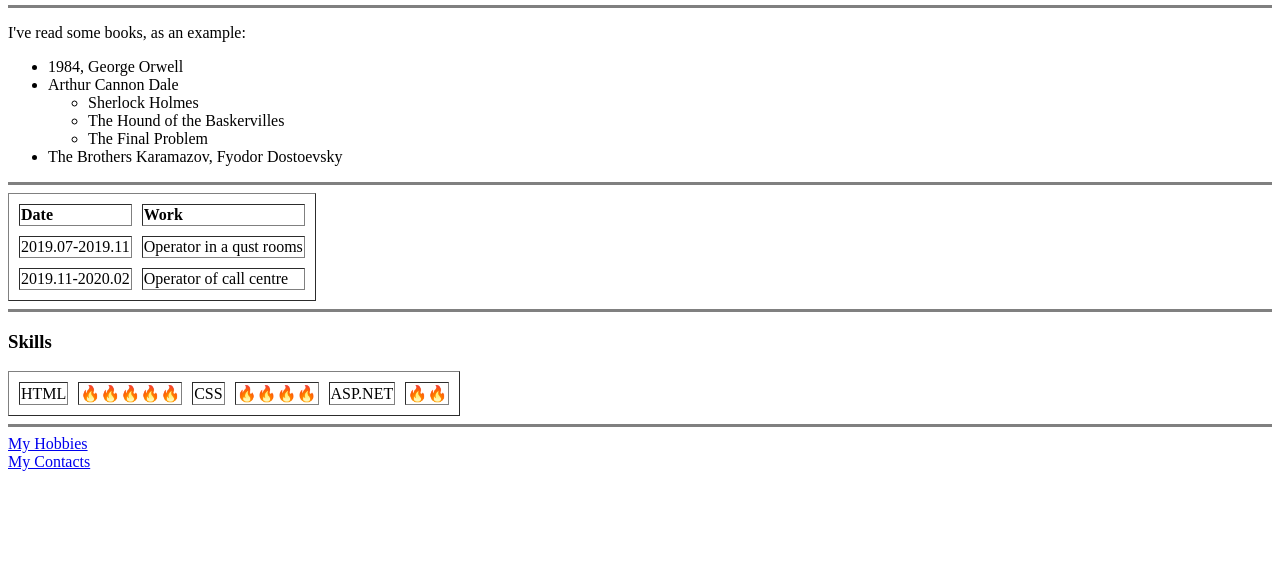
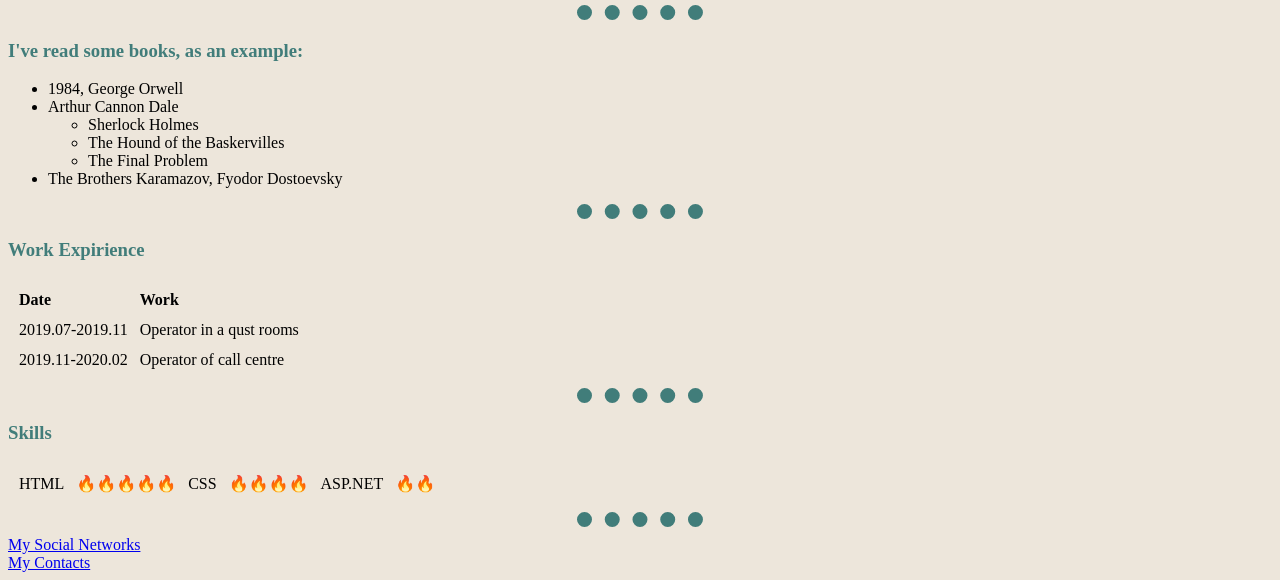
Before and after one commit to ingvarchernov/Web-Dev, a plain HTML site: page index.html in a window 1280 px wide. Shown: the part 303-883 px from the top of the page. Before the commit the page ends 800 px from the top, so only its background shows below. Drawn offline with Linux system fonts and the light colour scheme.

Commit message:
Import CSS styling

```diff
--- /dev/null
+++ b/css/styles.css
@@ -0,0 +1,17 @@
+body {
+  background-color: #EDE6DB;
+}
+
+hr {
+  width: 10%;
+  border-style: dotted none none;
+  background-color: inherit;
+  border-width: 15px;
+  border-color: #417D7A;
+}
+h1{
+  color: #417D7A;
+}
+h3{
+  color: #417D7A;
+}
--- a/index.html
+++ b/index.html
@@ -4,6 +4,7 @@
 <head>
   <meta charset="utf-8">
   <title>Ihor Portfolio</title>
+  <link rel="stylesheet" href="css/styles.css">
 </head>
 
 <body>
@@ -21,7 +22,7 @@
 
   <hr size="3" noshade align="center">
 
-  <p>I've read some books, as an example:</p>
+  <h3>I've read some books, as an example:</h3>
     <ul>
       <li>1984, George Orwell</li>
       <li> Arthur Cannon Dale
@@ -35,7 +36,8 @@
     </ul>
 
     <hr size="3" noshade align="center">
-  <table border="1" cellspacing="10px">
+    <h3>Work Expirience</h3>
+    <table cellspacing="10px">
       <thead>
         <td><strong>Date</strong></td>
 
@@ -59,7 +61,7 @@
 
     <h3>Skills</h3>
 
-  <table border="1" cellspacing="10px">
+    <table cellspacing="10px">
       <tbody>
         <tr>
           <td>HTML</td>
@@ -74,7 +76,7 @@
 
     <hr size="3" noshade align="center">
 
-  <a href="Hobbies.html">My Hobbies</a> <br>
+    <a href="SocialNetworks.html">My Social Networks</a> <br>
     <a href="Contacts.html">My Contacts</a> <br>
 
 
```
Also changed, not shown: Contacts.html (+1 -0 lines), SocialNetworks.html (renamed from Hobbies.html, +1 -0 lines). Lines whose indentation alone changed are shown as unchanged.
